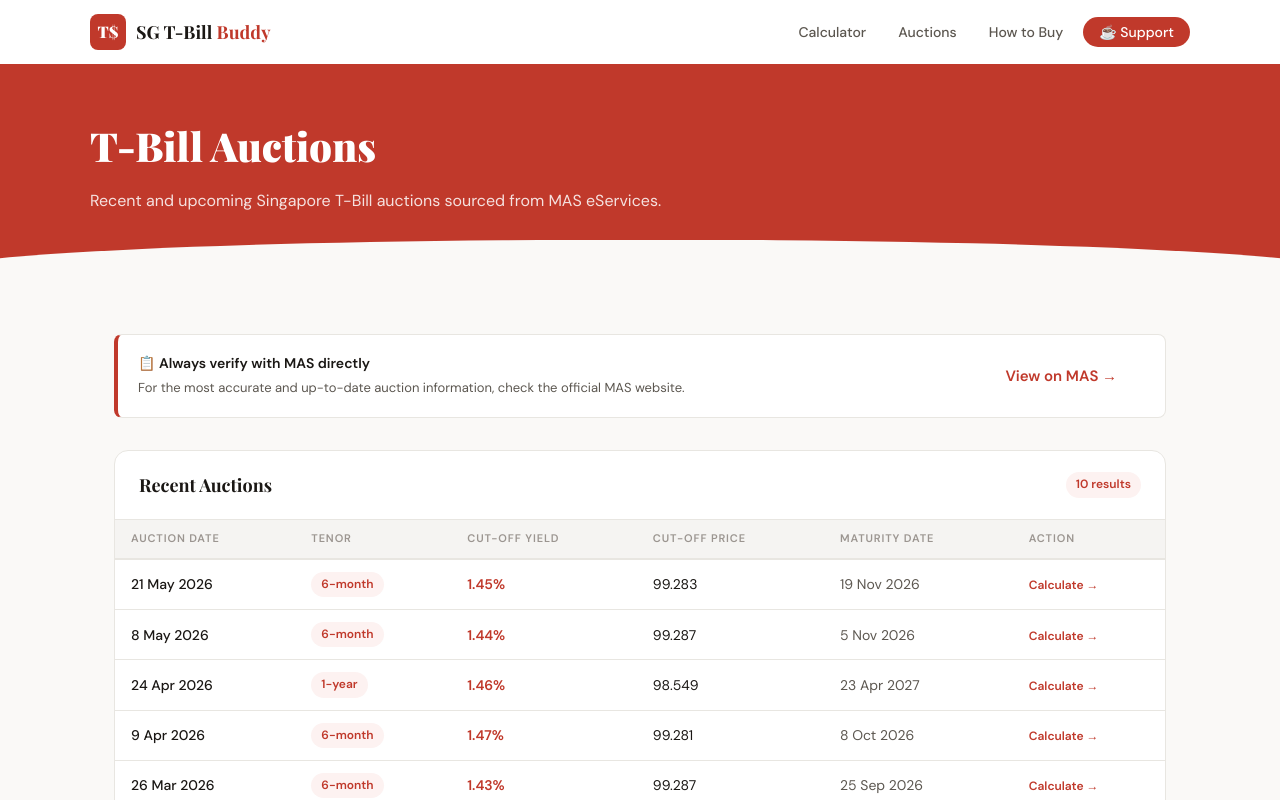
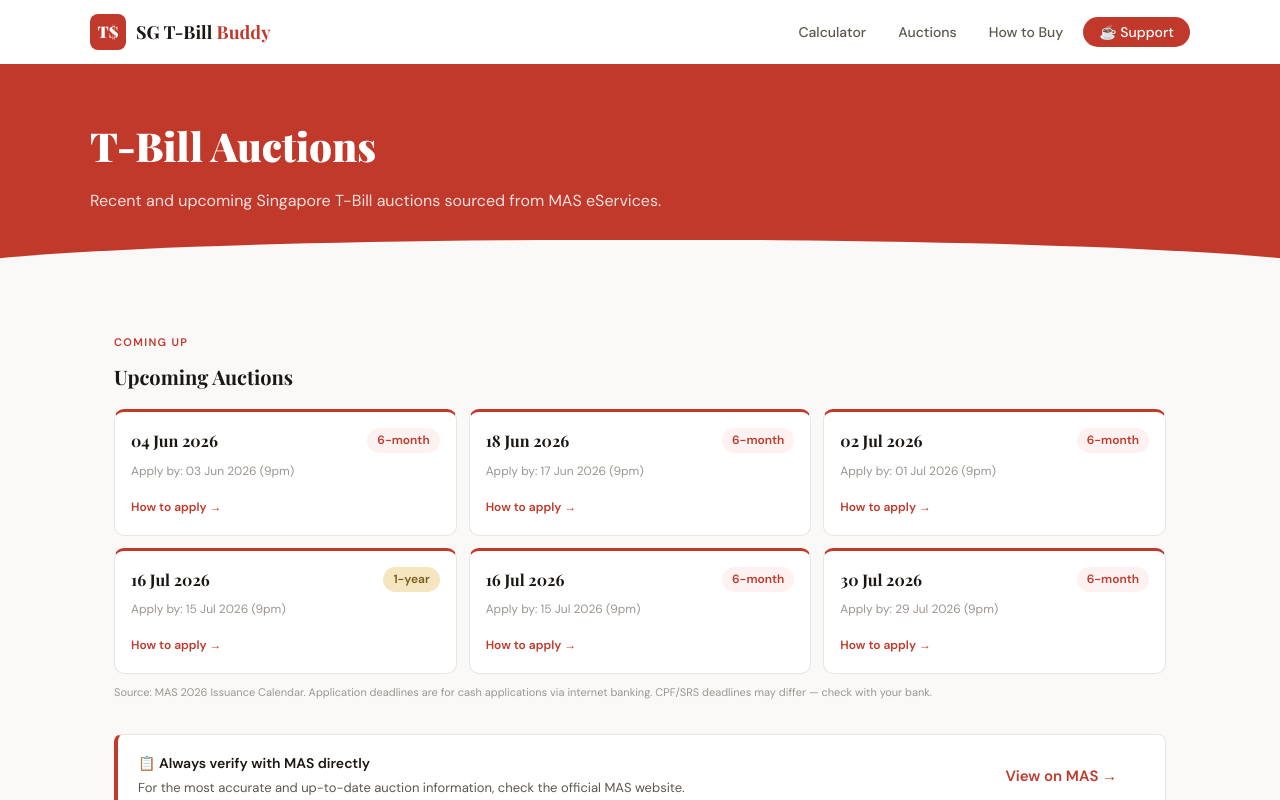
Before and after one commit to bernardlee88/sg-tbill-buddy, a Next.js app: page /auctions in a window 1280 px wide. Shown: the top 800 px of the page. Built offline with nearby package versions, Linux system fonts and the light colour scheme; no server answers.

Commit message:
feat: add upcoming auction dates section

```diff
--- a/app/auctions/page.jsx
+++ b/app/auctions/page.jsx
@@ -20,6 +20,16 @@ export default function AuctionsPage() {
       });
   }, []);
 
+  // Upcoming auction dates from MAS 2026 Issuance Calendar
+  const UPCOMING = [
+    { date: '04 Jun 2026', tenor: '6-month', applicationDeadline: '03 Jun 2026 (9pm)' },
+    { date: '18 Jun 2026', tenor: '6-month', applicationDeadline: '17 Jun 2026 (9pm)' },
+    { date: '02 Jul 2026', tenor: '6-month', applicationDeadline: '01 Jul 2026 (9pm)' },
+    { date: '16 Jul 2026', tenor: '1-year', applicationDeadline: '15 Jul 2026 (9pm)' },
+    { date: '16 Jul 2026', tenor: '6-month', applicationDeadline: '15 Jul 2026 (9pm)' },
+    { date: '30 Jul 2026', tenor: '6-month', applicationDeadline: '29 Jul 2026 (9pm)' },
+  ].filter(a => new Date(a.date) > new Date());
+
   return (
     <>
       <div className="page-header">
@@ -31,6 +41,33 @@ export default function AuctionsPage() {
 
       <section className="section">
         <div className="container">
+
+          {/* Upcoming auctions */}
+          {UPCOMING.length > 0 && (
+            <div style={{ marginBottom: '32px' }}>
+              <div className="section-label">Coming Up</div>
+              <h2 style={{ fontSize: '20px', fontWeight: '700', marginBottom: '16px', color: 'var(--gray-900)' }}>Upcoming Auctions</h2>
+              <div style={{ display: 'grid', gridTemplateColumns: 'repeat(auto-fill, minmax(260px, 1fr))', gap: '12px' }}>
+                {UPCOMING.map((a, i) => (
+                  <div key={i} style={{ background: 'white', border: '1px solid var(--gray-200)', borderTop: '3px solid var(--red)', borderRadius: '10px', padding: '16px' }}>
+                    <div style={{ display: 'flex', justifyContent: 'space-between', alignItems: 'flex-start', marginBottom: '8px' }}>
+                      <div style={{ fontFamily: 'Playfair Display, serif', fontSize: '16px', fontWeight: '700', color: 'var(--gray-900)' }}>{a.date}</div>
+                      <span className={a.tenor === '1-year' ? 'badge badge-gold' : 'badge badge-red'}>{a.tenor}</span>
+                    </div>
+                    <div style={{ fontSize: '12px', color: 'var(--gray-400)', marginBottom: '12px' }}>
+                      Apply by: {a.applicationDeadline}
+                    </div>
+                    <a href="/guide" style={{ fontSize: '12px', color: 'var(--red)', fontWeight: '600', textDecoration: 'none' }}>
+                      How to apply →
+                    </a>
+                  </div>
+                ))}
+              </div>
+              <p style={{ fontSize: '11px', color: 'var(--gray-400)', marginTop: '10px' }}>
+                Source: MAS 2026 Issuance Calendar. Application deadlines are for cash applications via internet banking. CPF/SRS deadlines may differ — check with your bank.
+              </p>
+            </div>
+          )}
 
           {/* MAS link callout */}
           <div style={{ background: 'white', border: '1px solid var(--gray-200)', borderLeft: '4px solid var(--red)', borderRadius: '8px', padding: '16px 20px', marginBottom: '32px', display: 'flex', justifyContent: 'space-between', alignItems: 'center', flexWrap: 'wrap', gap: '12px' }}>
```
